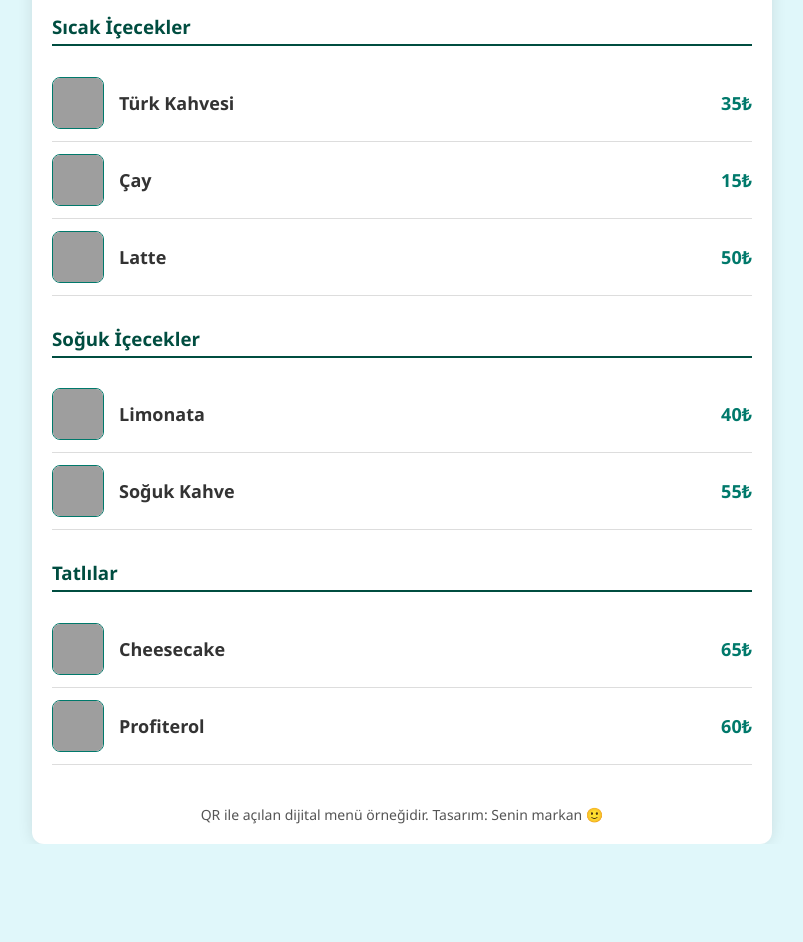
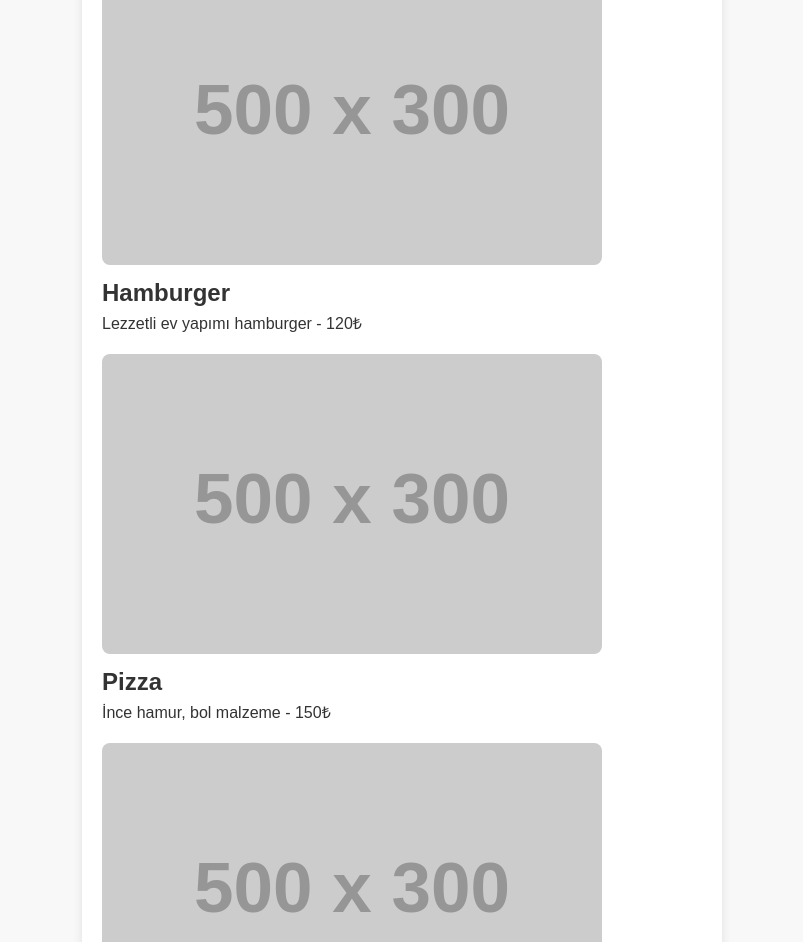
Before and after one commit to SerhatErtann/QR-Menu, a plain HTML site: page menu2.html in a window 1280 px wide. Shown: the part 155-1097 px from the top of the page, without its empty margins (238-1041 px from the left). Before the commit the page ends 999 px from the top, so only its background shows below. Drawn offline with Linux system fonts and the light colour scheme; grey boxes are pictures that could not be loaded; placeholder pictures from the web are drawn by us.

Commit message:
Update menu2.html

```diff
--- a/menu2.html
+++ b/menu2.html
@@ -1,148 +1,59 @@
 <!DOCTYPE html>
 <html lang="tr">
 <head>
-  <meta charset="UTF-8" />
-  <meta name="viewport" content="width=device-width, initial-scale=1" />
-  <title>Café Asya - Menü</title>
+    <meta charset="UTF-8">
+    <title>QR Menü</title>
     <style>
         body {
-      font-family: 'Segoe UI', Tahoma, Geneva, Verdana, sans-serif;
+            font-family: Arial, sans-serif;
+            background-color: #f8f8f8;
             margin: 0;
-      padding: 0;
-      background: #e0f7fa;
+            padding: 20px;
             color: #333;
         }
-    .container {
-      max-width: 700px;
+        .menu {
+            max-width: 600px;
             margin: auto;
+            background: white;
+            border-radius: 8px;
             padding: 20px;
-      background: white;
-      border-radius: 12px;
-      box-shadow: 0 0 15px rgba(0,0,0,0.1);
-    }
-    h1, h2 {
-      text-align: center;
-      color: #00796b;
-    }
-    .menu-category {
-      margin-top: 30px;
-    }
-    .menu-category h3 {
-      color: #004d40;
-      border-bottom: 2px solid #004d40;
-      padding-bottom: 5px;
+            box-shadow: 0 0 10px rgba(0,0,0,0.1);
         }
         .menu-item {
-      display: flex;
-      align-items: center;
-      justify-content: space-between;
-      padding: 12px 0;
-      border-bottom: 1px solid #ddd;
-      transition: background 0.3s ease;
-    }
-    .menu-item:hover {
-      background: #b2dfdb;
+            margin-bottom: 20px;
         }
         .menu-item img {
-      width: 50px;
-      height: 50px;
+            max-width: 100%;
             border-radius: 8px;
-      margin-right: 15px;
-      object-fit: cover;
-      border: 1px solid #00796b;
         }
-    .item-info {
-      flex-grow: 1;
-      display: flex;
-      align-items: center;
+        .menu-item h2 {
+            margin: 10px 0 5px;
         }
-    .item-name {
-      font-weight: 600;
-      font-size: 18px;
-    }
-    .item-price {
-      font-weight: 700;
-      font-size: 18px;
-      color: #00796b;
-      min-width: 50px;
-      text-align: right;
-    }
-    .footer {
-      text-align: center;
-      margin-top: 40px;
-      font-size: 14px;
-      color: #555;
+        .menu-item p {
+            margin: 0;
         }
     </style>
 </head>
 <body>
-  <div class="container">
-    <h1>Café Asya</h1>
-    <h2>Menü</h2>
+    <div class="menu">
+        <h1>QR Menü</h1>
 
-    <div class="menu-category">
-      <h3>Sıcak İçecekler</h3>
         <div class="menu-item">
-        <div class="item-info">
-          <img src="https://images.unsplash.com/photo-1511920170033-f8396924c348?auto=format&fit=crop&w=50&q=60" alt="Türk Kahvesi" />
-          <span class="item-name">Türk Kahvesi</span>
-        </div>
-        <div class="item-price">35₺</div>
-      </div>
-      <div class="menu-item">
-        <div class="item-info">
-          <img src="https://images.unsplash.com/photo-1509042239860-f550ce710b93?auto=format&fit=crop&w=50&q=60" alt="Çay" />
-          <span class="item-name">Çay</span>
-        </div>
-        <div class="item-price">15₺</div>
-      </div>
-      <div class="menu-item">
-        <div class="item-info">
-          <img src="https://images.unsplash.com/photo-1521302080344-4a0a4d7f1662?auto=format&fit=crop&w=50&q=60" alt="Latte" />
-          <span class="item-name">Latte</span>
-        </div>
-        <div class="item-price">50₺</div>
-      </div>
+            <img src="https://via.placeholder.com/500x300.png?text=Hamburger" alt="Hamburger">
+            <h2>Hamburger</h2>
+            <p>Lezzetli ev yapımı hamburger - 120₺</p>
         </div>
 
-    <div class="menu-category">
-      <h3>Soğuk İçecekler</h3>
         <div class="menu-item">
-        <div class="item-info">
-          <img src="https://images.unsplash.com/photo-1504674900247-0877df9cc836?auto=format&fit=crop&w=50&q=60" alt="Limonata" />
-          <span class="item-name">Limonata</span>
-        </div>
-        <div class="item-price">40₺</div>
-      </div>
-      <div class="menu-item">
-        <div class="item-info">
-          <img src="https://images.unsplash.com/photo-1510626176961-4b0b8eb30415?auto=format&fit=crop&w=50&q=60" alt="Soğuk Kahve" />
-          <span class="item-name">Soğuk Kahve</span>
-        </div>
-        <div class="item-price">55₺</div>
-      </div>
+            <img src="https://via.placeholder.com/500x300.png?text=Pizza" alt="Pizza">
+            <h2>Pizza</h2>
+            <p>İnce hamur, bol malzeme - 150₺</p>
         </div>
 
-    <div class="menu-category">
-      <h3>Tatlılar</h3>
         <div class="menu-item">
-        <div class="item-info">
-          <img src="https://images.unsplash.com/photo-1505253210343-6d52f431b7f6?auto=format&fit=crop&w=50&q=60" alt="Cheesecake" />
-          <span class="item-name">Cheesecake</span>
-        </div>
-        <div class="item-price">65₺</div>
-      </div>
-      <div class="menu-item">
-        <div class="item-info">
-          <img src="https://images.unsplash.com/photo-1521302080344-4a0a4d7f1662?auto=format&fit=crop&w=50&q=60" alt="Profiterol" />
-          <span class="item-name">Profiterol</span>
-        </div>
-        <div class="item-price">60₺</div>
-      </div>
-    </div>
-
-    <div class="footer">
-      QR ile açılan dijital menü örneğidir. Tasarım: Senin markan 🙂
+            <img src="https://via.placeholder.com/500x300.png?text=Kahve" alt="Kahve">
+            <h2>Kahve</h2>
+            <p>Espresso bazlı içecekler - 50₺</p>
         </div>
     </div>
 </body>
```
Lines whose indentation alone changed are shown as unchanged.
